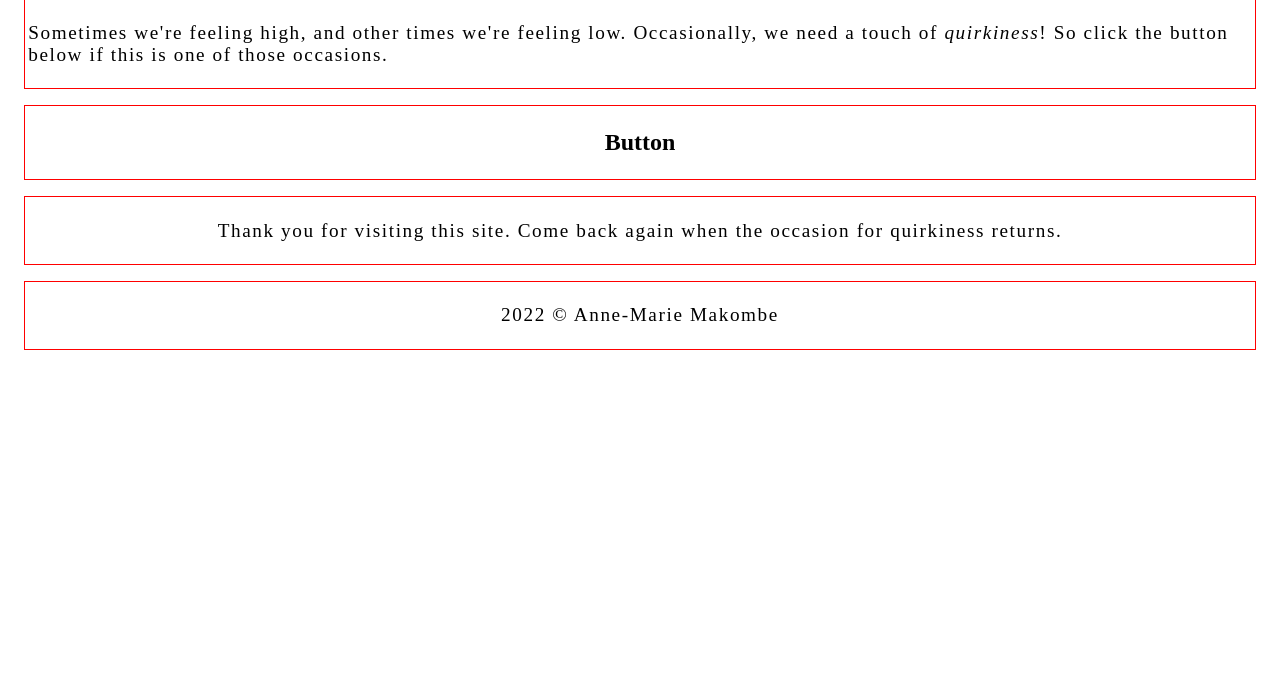
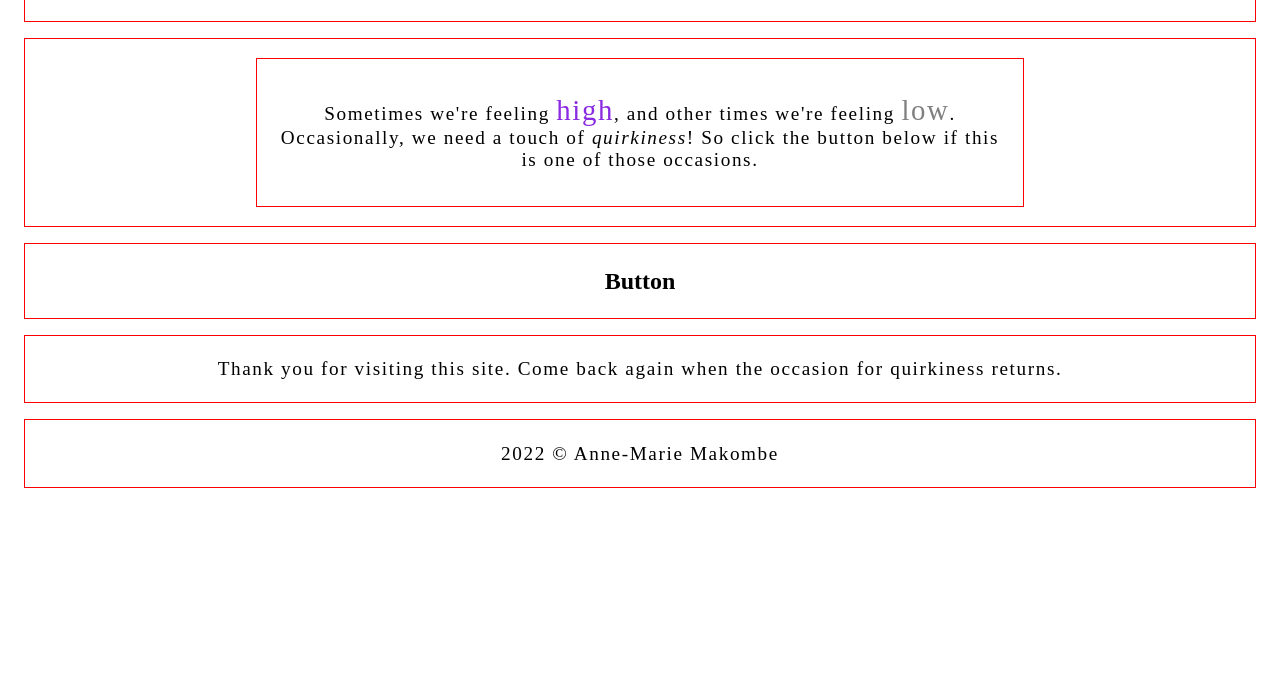
Before and after one commit to Aimes13/Mixed-Messages-Portfolio-Project, a plain HTML site: page index.html in a window 1280 px wide. Shown: the part 122-800 px from the top of the page. Drawn offline with Linux system fonts and the light colour scheme; a web font is replaced by a local one.

Commit message:
Add introduction section styling

```diff
--- a/style.css
+++ b/style.css
@@ -56,12 +56,37 @@ p {
     font-family: 'Gentium Plus';
     font-size: 1.2rem;
     letter-spacing: 0.1rem;
+    text-align: center;
 }
 
 /* Header Style */
 h1 {
     font-family: 'Shadows Into Light Two';
+    font-size: 3rem;
     text-align: center;
 }
 
 /*Main Style */
+#intro-box {
+    display: flex;
+    align-items: center;
+    justify-content: center;
+    padding: 1rem;
+    margin: 1rem;
+    width: 60%;
+    border: 1px solid red;
+}
+
+#highWord {
+    font-family: 'Cabin Sketch';
+    font-size: 1.8rem;
+    color: blueviolet;
+}
+
+#lowWord {
+    font-family: 'Rubik Iso';
+    font-size: 1.8rem;
+    color: gray;
+}
+
+/*Message Section */
```
